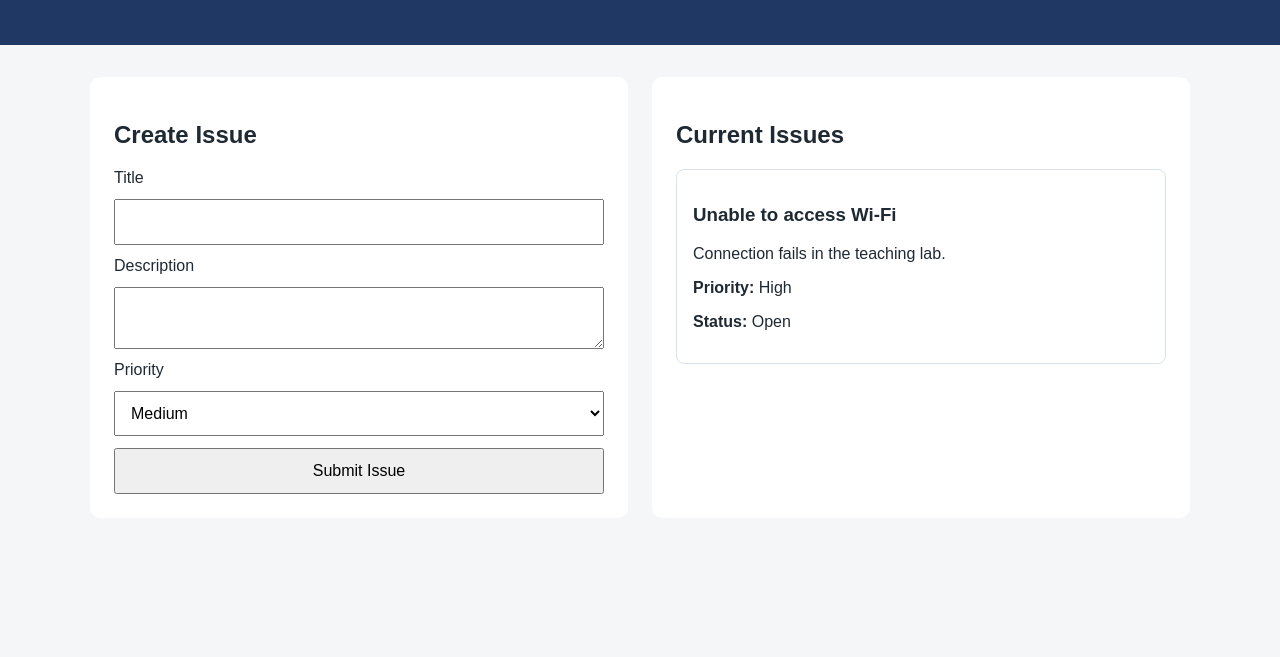
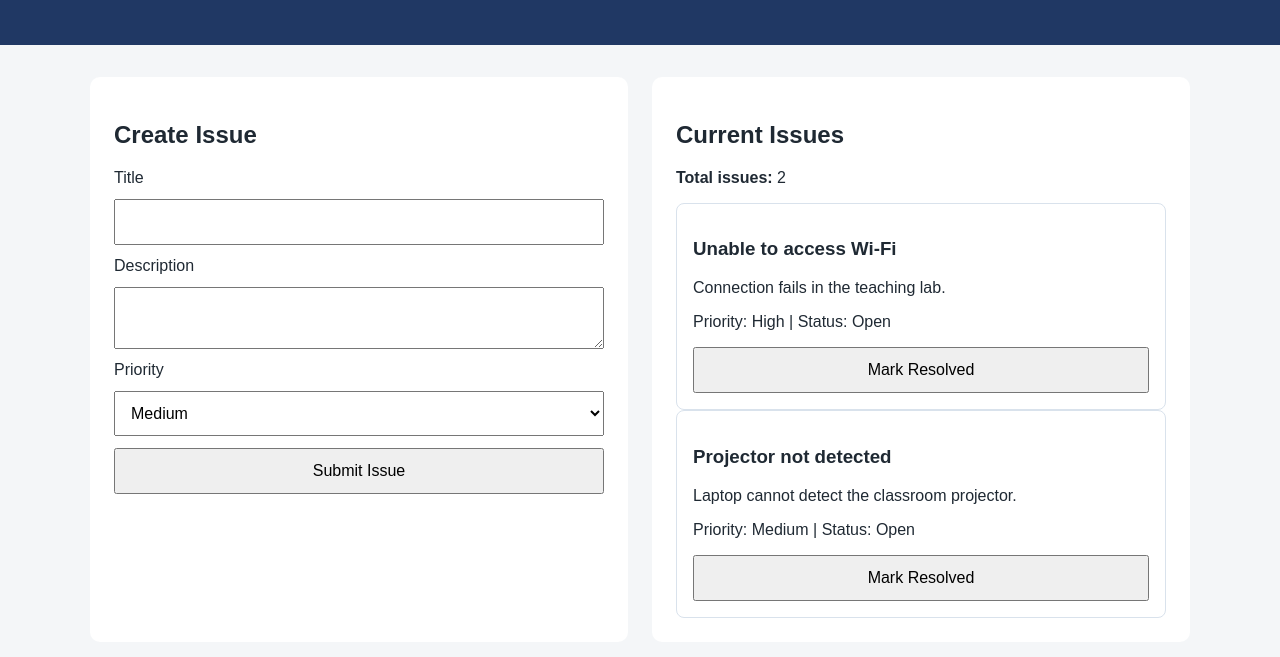
Before and after one commit to SeifSameh21/Cloud-Issue-Tracker, a website: page frontend/index.html in a window 1280 px wide. Shown: the part 133-790 px from the top of the page. Drawn offline with Linux system fonts and the light colour scheme.

Commit message:
lab 2 finished

```diff
--- a/frontend/index.html
+++ b/frontend/index.html
@@ -16,28 +16,25 @@
  <h2>Create Issue</h2>
  <form id="issue-form">
  <label for="title">Title</label>
- <input id="title" name="title" type="text">
+ <input id="title" name="title" type="text" required>
  <label for="description">Description</label>
- <textarea id="description" name="description"></textarea>
+ <textarea id="description" name="description" required></textarea>
  <label for="priority">Priority</label>
- <select id="priority" name="priority">
+ <select id="priority" name="priority" required>
  <option>Low</option>
  <option selected>Medium</option>
  <option>High</option>
  </select>
  <button type="submit">Submit Issue</button>
  </form>
+ <p id="form-message" aria-live="polite"></p>
  </section>
  <section class="panel">
  <h2>Current Issues</h2>
- <article class="issue-card">
- <h3>Unable to access Wi-Fi</h3>
- <p>Connection fails in the teaching lab.</p>
- <p><strong>Priority:</strong> High</p>
- <p><strong>Status:</strong> Open</p>
- </article>
+ <p><strong>Total issues:</strong> <span id="issue-count">0</span></p>
+<div id="issues-list"></div>
  </section>
 </main>
-<script src="js/app.js"></script>
+<script src="js/app.js" defer></script>
 </body>
 </html>
--- a/frontend/js/app.js
+++ b/frontend/js/app.js
@@ -0,0 +1,88 @@
+const issues = [
+{
+id: 'ISS-101',
+title: 'Unable to access Wi-Fi',
+description: 'Connection fails in the teaching lab.',
+priority: 'High',
+status: 'Open',
+createdAt: new Date().toISOString()
+  },
+    {
+        id: 'ISS-102',
+        title: 'Projector not detected',
+        description: 'Laptop cannot detect the classroom projector.',
+        priority: 'Medium',
+        status: 'Open',
+        createdAt: new Date().toISOString()
+    }
+];
+
+const issueForm = document.querySelector('#issue-form');
+const titleInput = document.querySelector('#title');
+const descriptionInput = document.querySelector('#description');
+const priorityInput = document.querySelector('#priority');
+const issuesList = document.querySelector('#issues-list');
+const issueCount = document.querySelector('#issue-count');
+const formMessage = document.querySelector('#form-message');
+
+function renderIssues() {
+    issuesList.replaceChildren();
+    issueCount.textContent = issues.length;
+
+    issues.forEach((issue) => {
+        const card = document.createElement('article');
+        card.className = 'issue-card';
+
+        const heading = document.createElement('h3');
+        heading.textContent = issue.title;
+
+        const description = document.createElement('p');
+        description.textContent = issue.description;
+
+        const meta = document.createElement('p');
+        meta.textContent = `Priority: ${issue.priority} | Status:
+${issue.status}`;
+
+        const button = document.createElement('button');
+        button.type = 'button';
+        button.textContent = issue.status === 'Open' ? 'Mark Resolved' :
+'Reopen';
+        button.addEventListener('click', () => toggleIssueStatus(issue.id));
+
+        card.append(heading, description, meta, button);
+        issuesList.append(card);
+    });
+}
+
+issueForm.addEventListener('submit', (event) => {
+    event.preventDefault();
+
+    const newIssue = {
+        id: `ISS-${Date.now()}`,
+        title: titleInput.value.trim(),
+        description: descriptionInput.value.trim(),
+        priority: priorityInput.value,
+        status: 'Open',
+        createdAt: new Date().toISOString()
+    };
+
+    issues.push(newIssue);
+    issueForm.reset();
+    priorityInput.value = 'Medium';
+    formMessage.textContent = 'Issue added to the local browser session.';
+    renderIssues();
+});
+
+
+function toggleIssueStatus(issueId) {
+    const issue = issues.find((item) => item.id === issueId);
+
+    if (!issue) {
+        console.error('Issue not found:', issueId);
+        return;
+    }
+
+    issue.status = issue.status === 'Open' ? 'Resolved' : 'Open';
+    renderIssues();
+}
+renderIssues();
```
Also changed, not shown: frontend/package.json (added, +16 -0 lines), 1 other file.
